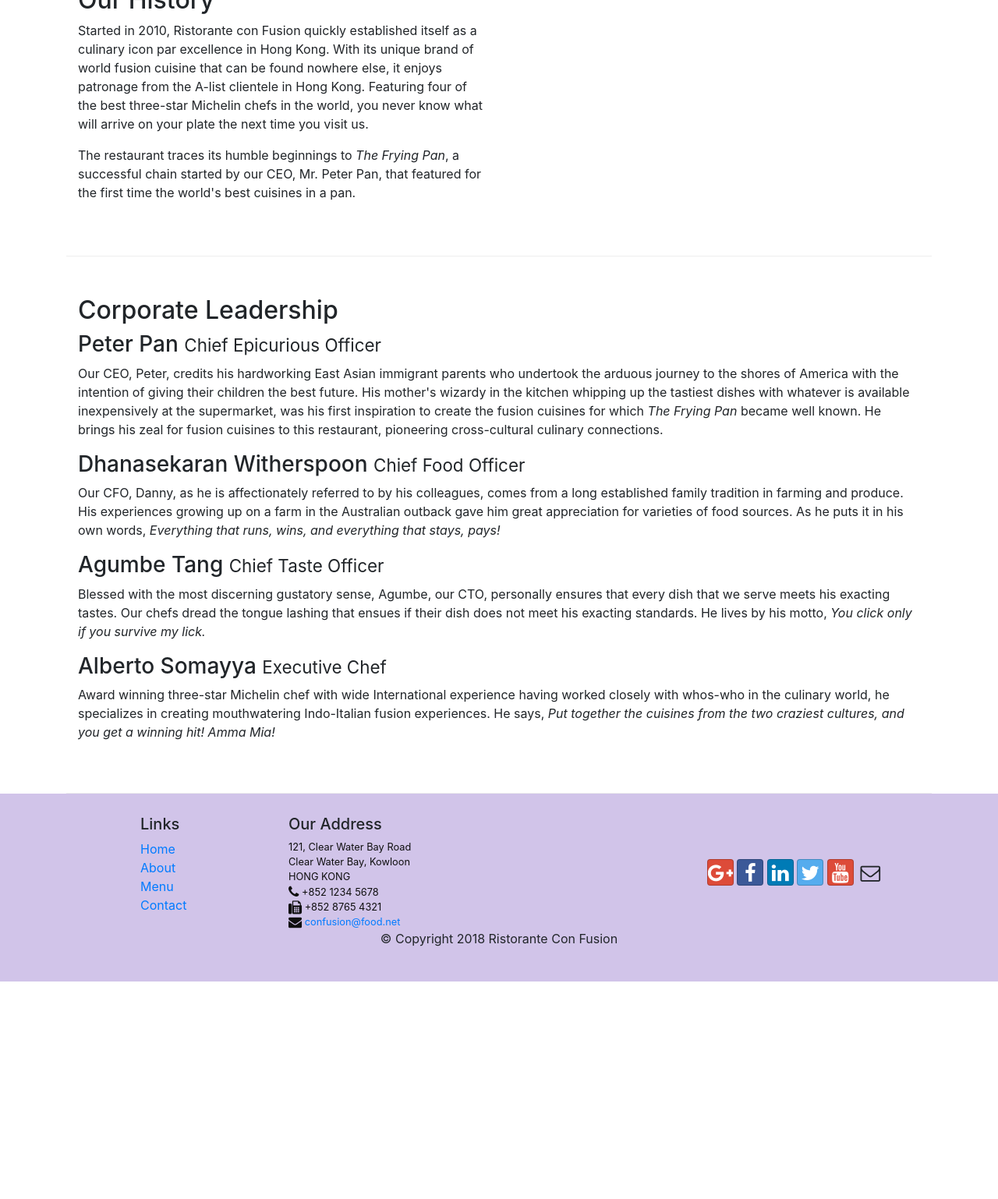
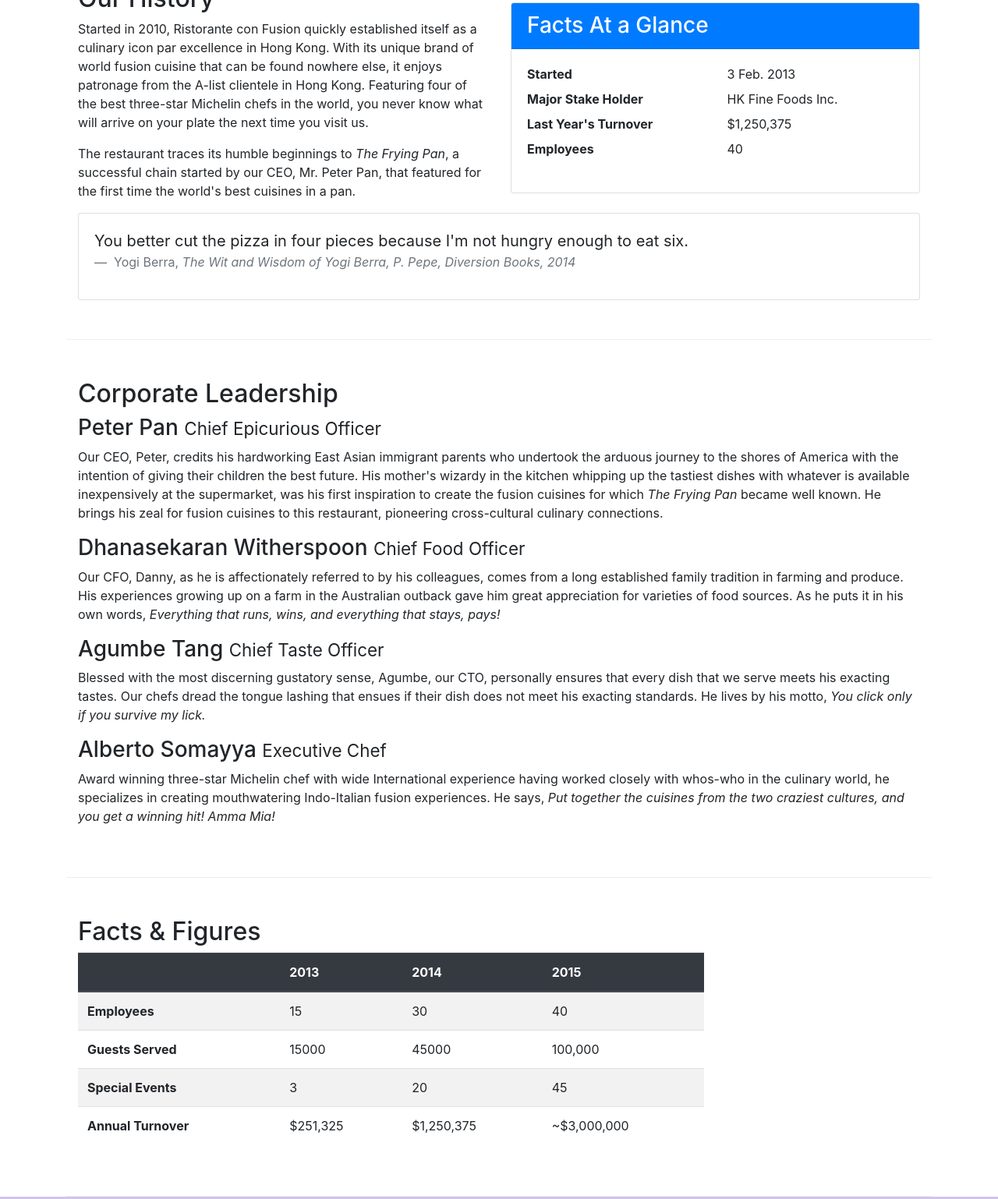
Before and after one commit to Rawan1998/coursera-bootstrap4, a website: page aboutus.html in a window 1280 px wide. Shown: the part 536-2074 px from the top of the page at 78% size. Before the commit the page ends 1795 px from the top, so only its background shows below. Drawn offline with nearby package versions, Linux system fonts and the light colour scheme.

Commit message:
Added Tables & Cards

```diff
--- a/aboutus.html
+++ b/aboutus.html
@@ -114,7 +114,40 @@
             cuisines in a pan.
           </p>
         </div>
-        <div></div>
+        <div class="col-sm">
+          <div class="card">
+            <h3 class="card-header bg-primary text-white">Facts At a Glance</h3>
+            <div class="card-body">
+              <dl class="row">
+                <dt class="col-6">Started</dt>
+                <dd class="col-6">3 Feb. 2013</dd>
+                <dt class="col-6">Major Stake Holder</dt>
+                <dd class="col-6">HK Fine Foods Inc.</dd>
+                <dt class="col-6">Last Year's Turnover</dt>
+                <dd class="col-6">$1,250,375</dd>
+                <dt class="col-6">Employees</dt>
+                <dd class="col-6">40</dd>
+              </dl>
+            </div>
+          </div>
+        </div>
+        <div class="col-12">
+          <div class="card card-body card-light">
+            <blockquote class="blockquote">
+              <p class="mb-0">
+                You better cut the pizza in four pieces because I'm not hungry
+                enough to eat six.
+              </p>
+              <footer class="blockquote-footer">
+                Yogi Berra,
+                <cite title="Source Title"
+                  >The Wit and Wisdom of Yogi Berra, P. Pepe, Diversion Books,
+                  2014</cite
+                >
+              </footer>
+            </blockquote>
+          </div>
+        </div>
       </div>
 
       <div class="row row-content align-items-center">
@@ -163,6 +196,50 @@
             >
           </p>
         </div>
+      </div>
+      <div class="row row-content">
+        <div class="col-12 col-sm-9">
+          <h2>Facts &amp; Figures</h2>
+          <div class="table-responsive">
+            <table class="table table-striped">
+              <thead class="thead-dark">
+                <tr>
+                  <th>&nbsp;</th>
+                  <th>2013</th>
+                  <th>2014</th>
+                  <th>2015</th>
+                </tr>
+              </thead>
+              <tbody>
+                <tr>
+                  <th>Employees</th>
+                  <td>15</td>
+                  <td>30</td>
+                  <td>40</td>
+                </tr>
+                <tr>
+                  <th>Guests Served</th>
+                  <td>15000</td>
+                  <td>45000</td>
+                  <td>100,000</td>
+                </tr>
+                <tr>
+                  <th>Special Events</th>
+                  <td>3</td>
+                  <td>20</td>
+                  <td>45</td>
+                </tr>
+                <tr>
+                  <th>Annual Turnover</th>
+                  <td>$251,325</td>
+                  <td>$1,250,375</td>
+                  <td>~$3,000,000</td>
+                </tr>
+              </tbody>
+            </table>
+          </div>
+        </div>
+        <div class="col-12 col-sm-3"></div>
       </div>
     </div>
 
```
